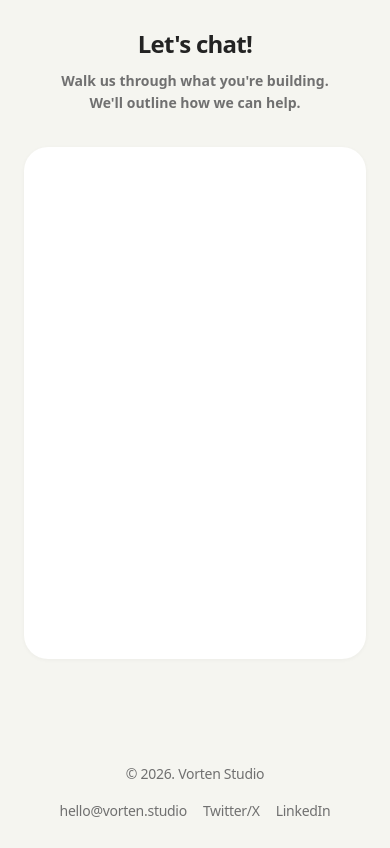
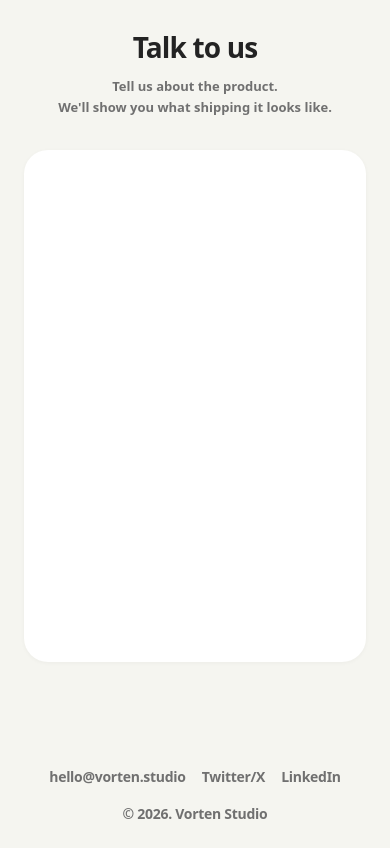
Before and after one commit to lamarquesita/vorten-studio, a plain HTML site: page intro.html in a window 390 px wide. Shown: the part 54-902 px from the top of the page. Drawn offline with Linux system fonts and the light colour scheme; a script that the page names is missing; a web font is replaced by a local one.

Commit message:
Add button hover animation, update intro page copy and styling, sync headers and footers across pages
- Button icons scale and rotate on hover
- Intro page: title "Talk to us" in black, subtitle in bold
- Updated logo and nav across intro.html and work.html
- Footer bold text and mobile-reversed order on all pages
- Added favicon to intro.html

Co-Authored-By: Claude Opus 4.6 (1M context) <noreply@anthropic.com>

```diff
--- a/intro.html
+++ b/intro.html
@@ -4,6 +4,7 @@
 <meta charset="utf-8">
 <meta name="viewport" content="width=device-width, initial-scale=1">
 <title>Book a Call — Vorten Studio</title>
+<link rel="icon" type="image/png" href="favicon.png">
 <link href="https://api.fontshare.com/v2/css?f[]=satoshi@400,500,600,700,800,900&display=swap" rel="stylesheet">
 <style>
 *,*::before,*::after{margin:0;padding:0;box-sizing:border-box}
@@ -18,8 +19,8 @@ header{position:fixed;top:0.75rem;left:50%;transform:translateX(-50%);z-index:99
 .nav-pill{height:2rem;padding:0 0.75rem;background:var(--white);border-radius:9999px;display:flex;align-items:center;font-size:0.75rem;font-weight:700;color:var(--gray);box-shadow:0 1px 3px rgba(0,0,0,.08)}
 
 .page-hero{text-align:center;padding:5rem var(--global-px) 2rem}
-.page-hero h1{font-size:clamp(1.5rem,3vw,2.25rem);font-weight:700;letter-spacing:-0.03em;margin-bottom:0.5rem}
-.page-hero p{color:var(--gray);font-size:0.875rem;line-height:1.6}
+.page-hero h1{font-size:28px;font-weight:900;letter-spacing:-0.03em;margin-bottom:0.5rem}
+.page-hero p{color:var(--gray);font-size:13px;font-weight:700;line-height:1.6}
 
 .cal-wrap{flex:1;display:flex;justify-content:center;padding:0 var(--global-px) 3rem}
 .cal-embed{width:100%;max-width:54rem;min-height:32rem;background:var(--white);border-radius:var(--card-radius);overflow:hidden;box-shadow:0 1px 4px rgba(0,0,0,.04)}
@@ -29,26 +30,26 @@ header{position:fixed;top:0.75rem;left:50%;transform:translateX(-50%);z-index:99
 
 footer{padding:3.5rem var(--global-px) 1.5rem}
 .footer-inner{max-width:33.75rem;margin:0 auto;display:flex;justify-content:space-between;align-items:center;gap:1.5rem}
-footer p{font-size:0.875rem;font-weight:500;color:var(--gray);letter-spacing:-0.02em}
+footer p{font-size:0.875rem;font-weight:700;color:var(--gray);letter-spacing:-0.02em}
 .footer-links{display:flex;gap:1rem}
-.footer-links a{font-size:0.875rem;font-weight:500;color:var(--gray);letter-spacing:-0.02em}
+.footer-links a{font-size:0.875rem;font-weight:700;color:var(--gray);letter-spacing:-0.02em}
 .footer-links a:hover{color:var(--dark)}
 
 @media(max-width:768px){
-  .footer-inner{flex-direction:column;gap:1rem;text-align:center}
+  .footer-inner{flex-direction:column-reverse;gap:1rem;text-align:center}
 }
 </style>
 </head>
 <body>
 
 <header>
-  <a href="/" class="logo" aria-label="Home"><svg viewBox="0 0 24 24" fill="none"><path d="M6 4L12 20L14 14L20 4H6Z" fill="#232323"/></svg></a>
-  <a href="/" class="nav-pill">Recent work</a>
+  <a href="/" class="logo" aria-label="Home"><img src="assets/logo.png" alt="Vorten Studio" style="width:1.25rem;height:1.25rem;object-fit:contain"></a>
+  <a href="work.html" class="nav-pill">Recent work</a>
 </header>
 
 <div class="page-hero">
-  <h1>Let's chat!</h1>
-  <p>Walk us through what you're building.<br>We'll outline how we can help.</p>
+  <h1>Talk to us</h1>
+  <p>Tell us about the product.<br>We'll show you what shipping it looks like.</p>
 </div>
 
 <div class="cal-wrap">
```
Also changed, not shown: index.html (+2 -1 lines), work.html (+3 -3 lines).
